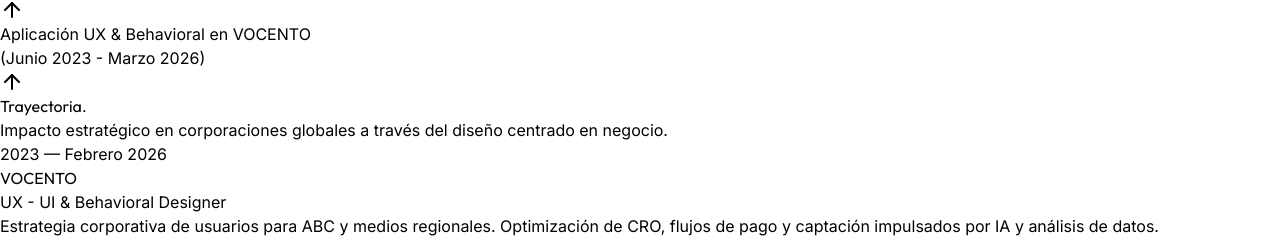
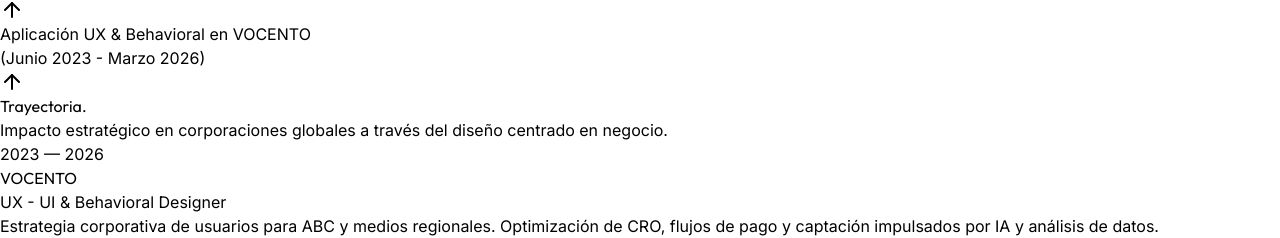
Before and after one commit to jdemig73828/newportfolio, a React (Vite) app: page / in a window 1280 px wide. Shown: the part 1436-1674 px from the top of the page. Built offline with nearby package versions, Linux system fonts and the light colour scheme; the HTML template or start-up script is replaced by a standard one.

Commit message:
Product Marketing y fecha

```diff
--- a/src/App.jsx
+++ b/src/App.jsx
@@ -26,7 +26,7 @@
     id: 'vocento',
     company: 'VOCENTO',
     role: 'UX - UI & Behavioral Designer',
-    period: '2023 — Febrero 2026',
+    period: '2023 — 2026',
     description: 'Estrategia corporativa de usuarios para ABC y medios regionales. Optimización de CRO, flujos de pago y captación impulsados por IA y análisis de datos.',
   },
   {
@@ -165,7 +165,7 @@
 
   useEffect(() => {
     const words = [
-      "Product Design",
+      "Product Marketing & Design",
       "AI-Driven UX Research",
       "User Experience",
       "C R O",
```
